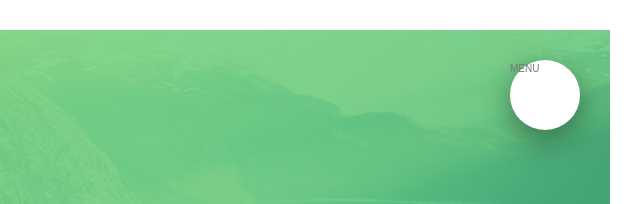
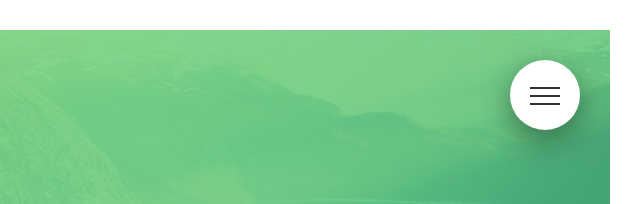
Before and after one commit to Henelllis/CSS_Natours_Pratice, a website: page index.html in a window 1280 px wide. Shown: the top 204 px of the page, 640-1280 px from the left. Drawn offline with Linux system fonts and the light colour scheme.

Commit message:
Cool button X animation

```diff
--- a/index.html
+++ b/index.html
@@ -15,7 +15,9 @@
     <body>
         <div class="navigation">
             <input type="checkbox" class="navigation__checkbox" id="navi-toggle">
-            <label for="navi-toggle" class="navigation__button">MENU</label>
+            <label for="navi-toggle" class="navigation__button">
+                <span class="navigation__icon">&nbsp;</span>
+            </label>
             <div class="navigation__background">
                 &nbsp;
             </div>
--- a/sass/layout/_navigation.scss
+++ b/sass/layout/_navigation.scss
@@ -13,6 +13,8 @@
         border-radius: 50%;
         z-index: 102;
         box-shadow: 0 1rem 3rem rgba($color-black, .4);
+        text-align: center;
+        cursor: pointer;
     }
     &__background {
         height: 6rem;
@@ -77,6 +79,7 @@
         }
     }
 
+    //Functionality
     &__checkbox:checked ~ &__background {
         transform: scale(80);
     }
@@ -85,4 +88,56 @@
         opacity: 1;
         width: 100%;
     }
+
+    //ICON
+    &__icon {
+
+        position: relative;
+        margin-top:3.5rem;
+        &,
+        &::before,
+        &::after {
+            width: 3rem;
+            height: 2px;
+            background-color: $color-gray-dark-3;
+            display: inline-block;
+        }
+
+        &:before,
+        &:after {
+            content: "";
+            position: absolute;
+            left: 0;
+            transition: all .2s;
+        }
+
+        &::before {
+            top: -.8rem;
+        }
+        &::after {
+            top: .8rem;
+        }
+    }
+
+    &__button:hover &__icon::before {
+        top: -1rem;
+    }
+
+    &__button:hover &__icon::after {
+        top: 1rem;
+    }
+
+    &__checkbox:checked + &__button &__icon{
+        background-color: transparent;
+    }
+
+    &__checkbox:checked + &__button &__icon::before{
+        top: 0;
+        transform: rotate(135deg);
+    }
+
+    &__checkbox:checked + &__button &__icon::after{
+        top: 0;
+        transform: rotate(-135deg);
+    }
 }
```
Also changed, not shown: css/style.css.
